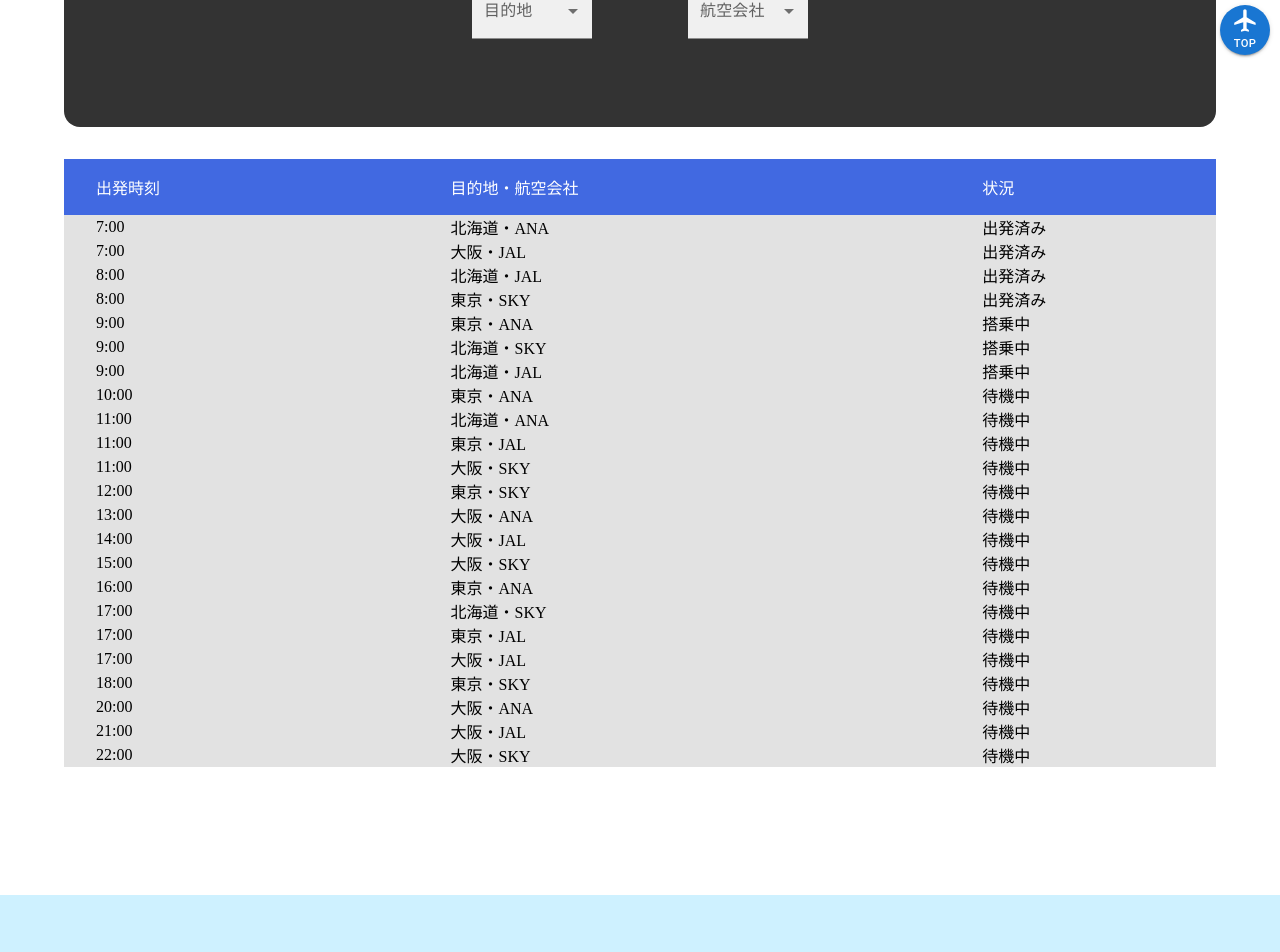
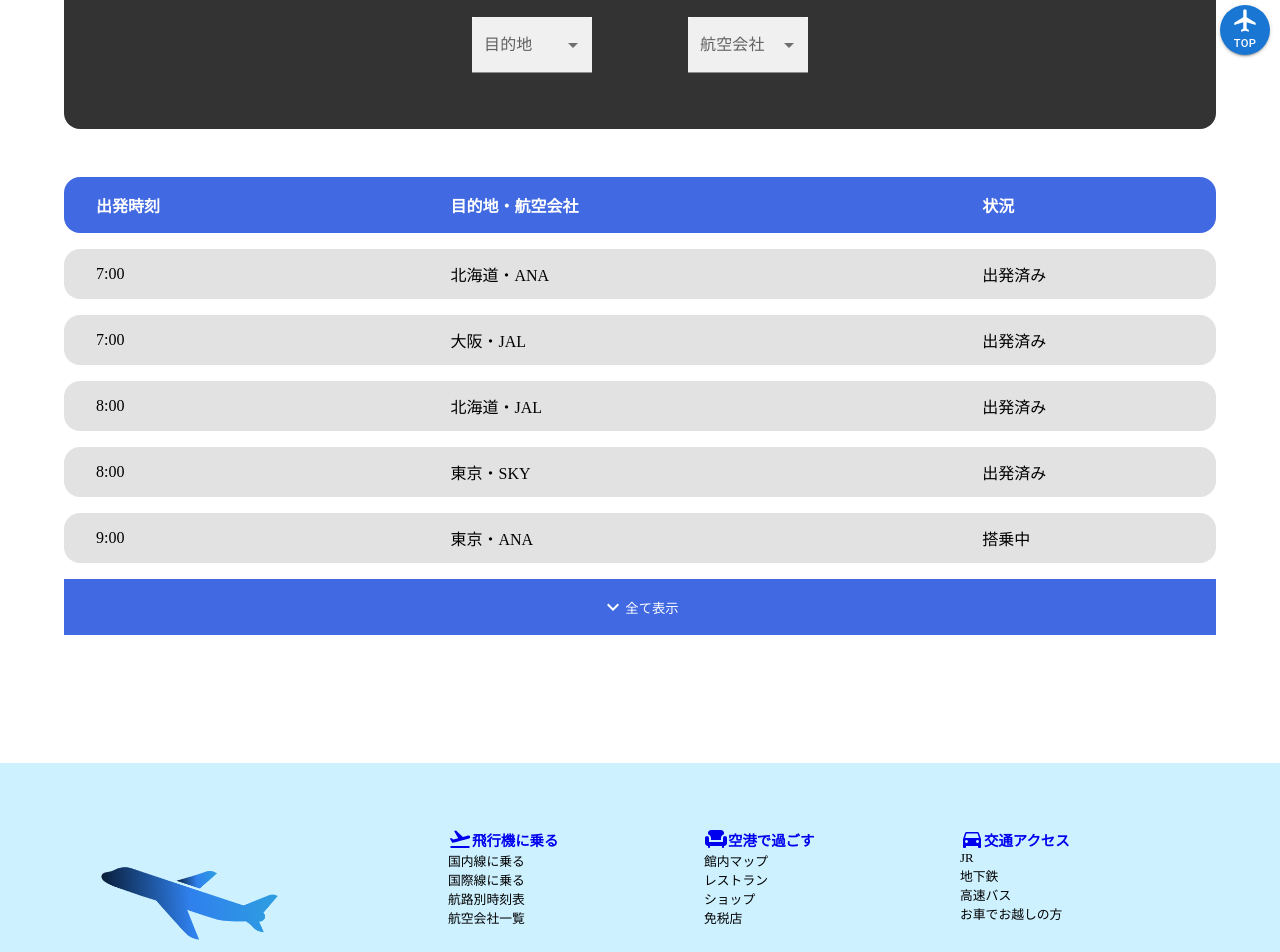
Before and after one commit to kitazakita/airport_nextjs, a Next.js app: page /flight in a window 1280 px wide. Shown: the part 735-1687 px from the top of the page. Built offline with nearby package versions, Linux system fonts and the light colour scheme.

Commit message:
ソート機能スタイル追加

```diff
--- a/components/Header.js
+++ b/components/Header.js
@@ -37,6 +37,7 @@ const Header = (props) => {
     justifyContent: "center",
     alignItems: "center",
     fontSize: ".7rem",
+    zIndex: "10",
   };
 
   useEffect(() => {
--- a/pages/flight/index.js
+++ b/pages/flight/index.js
@@ -7,6 +7,8 @@ import FormControl from "@mui/material/FormControl";
 import Select from "@mui/material/Select";
 import Button from "@mui/material/Button";
 import flight_data from "../../components/flight_data.json";
+import KeyboardArrowUpIcon from "@mui/icons-material/KeyboardArrowUp";
+import KeyboardArrowDownIcon from "@mui/icons-material/KeyboardArrowDown";
 
 export default function index() {
   return (
@@ -31,8 +33,10 @@ const MainVisual = () => {
 };
 
 const FlightInfomation = () => {
+  // ソート機能用セレクトメニューの値保持用
   const [goal, setGoal] = useState("");
   const [airline, setAirline] = useState("");
+  // ソート機能用セレクトメニューの値が変更されたときにステートを更新
   const selectGoalMenuHandleChange = (event) => {
     setGoal(event.target.value);
   };
@@ -40,8 +44,10 @@ const FlightInfomation = () => {
     setAirline(event.target.value);
   };
 
+  // 空の変数を用意。
+  // 下記変数にソートして作成したDOMが格納される。
   let sortData;
-  //下記Switch文は最小化して下さい。
+  //下記Switch文は長文のため最小化を推奨。
   switch (goal) {
     case "東京":
       sortData = flight_data.flight.map((v, i) => {
@@ -279,6 +285,12 @@ const FlightInfomation = () => {
       });
   }
 
+  // ソート結果の最大表示を切り替える。button用
+  const [maxVisible, setMaxVisible] = useState(false);
+  const toggleMaxVisible = () => {
+    setMaxVisible((prev) => !prev);
+  };
+
   return (
     <section id="flight-infomation">
       <h1>本日のフライト情報</h1>
@@ -345,14 +357,31 @@ const FlightInfomation = () => {
         <table>
           <thead>
             <tr>
-              <td>出発時刻</td>
-              <td>目的地・航空会社</td>
-              <td>状況</td>
+              <th>出発時刻</th>
+              <th>目的地・航空会社</th>
+              <th>状況</th>
             </tr>
           </thead>
 
-          <tbody>{sortData}</tbody>
+          {maxVisible ? (
+            <tbody className="maxvisible">{sortData}</tbody>
+          ) : (
+            <tbody className="maxvisible-7">{sortData}</tbody>
+          )}
         </table>
+        <button onClick={toggleMaxVisible} className="max-visible-button">
+          {maxVisible ? (
+            <>
+              <KeyboardArrowUpIcon />
+              表示を少なくする
+            </>
+          ) : (
+            <>
+              <KeyboardArrowDownIcon />
+              全て表示
+            </>
+          )}
+        </button>
       </div>
     </section>
   );
--- a/styles/globals.scss
+++ b/styles/globals.scss
@@ -695,7 +695,7 @@ section#topics {
 ----*/
 
 section#flight-main-visual {
-  height: 300px;
+  height: 350px;
   background-image: url(../public/images/flight-main-visual.jpg);
   background-repeat: no-repeat;
   background-position: right center;
@@ -728,15 +728,20 @@ section#flight-infomation {
     border-radius: 1rem;
 
     h2 {
-      margin-left: 2rem;
+      margin-left: 3rem;
+      padding-top: 1rem;
     }
 
     .search-container {
-      padding: 5rem 0;
+      padding: 3rem 0;
       display: flex;
       align-items: center;
       justify-content: center;
       gap: 5rem;
+      @include sm {
+        flex-direction: column;
+        gap: 2rem;
+      }
     }
   }
 
@@ -744,30 +749,82 @@ section#flight-infomation {
     width: 90%;
     margin: 0 auto;
     margin-top: 2rem;
+    @include sm {
+      font-size: 0.6rem;
+      width: 95%;
+    }
 
     table {
       width: 100%;
-      border-collapse: collapse;
+      border-collapse: separate;
+      border-spacing: 0px 1rem;
 
       thead {
-        color: $white;
-        background-color: $blue;
+        tr {
+          color: $white;
+          border: none;
 
-        tr {
-          td {
+          th {
+            background-color: $blue;
             padding: 1rem 2rem;
+            text-align: left;
+            &:nth-child(1) {
+              border-radius: 1rem 0 0 1rem;
+            }
+            &:nth-child(3) {
+              border-radius: 0 1rem 1rem 0;
+            }
           }
         }
       }
       tbody {
         width: 100%;
-        background-color: $grey;
         tr {
+          padding: 1rem;
+          height: 50px;
+          animation: resultAnimation 1s forwards ease;
+          @keyframes resultAnimation {
+            from {
+              opacity: 0;
+            }
+            to {
+              opacity: 1;
+            }
+          }
           td {
+            background-color: $grey;
             padding-left: 2rem;
+            &:nth-child(1) {
+              border-radius: 1rem 0 0 1rem;
+            }
+            &:nth-child(3) {
+              border-radius: 0 1rem 1rem 0;
+            }
+          }
+        }
+
+        &.maxvisible-7 {
+          tr {
+            display: none;
+
+            &:nth-child(-n + 5) {
+              display: table-row;
+            }
           }
         }
       }
     }
+
+    .max-visible-button {
+      background-color: $blue;
+      color: $white;
+      border: none;
+      padding: 1rem 2rem;
+      display: block;
+      width: 100%;
+      display: flex;
+      justify-content: center;
+      align-items: center;
+    }
   }
 }
```
